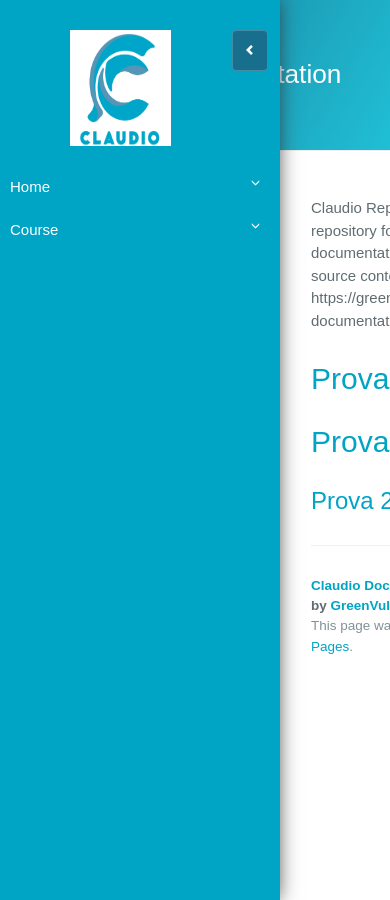
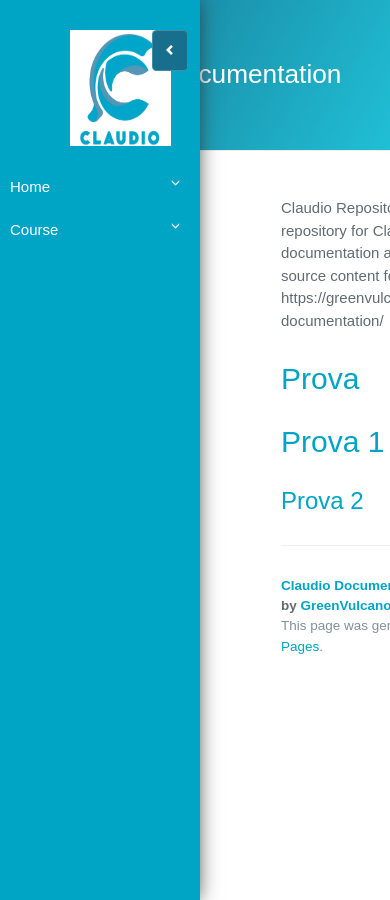
Before and after one commit to dianamw/Claudio-Beta, a Jekyll site: the page built from README.md, in a window 390 px wide. Built offline with Jekyll 4.4.1, drawn with Linux system fonts in a browser that asks for light colours; our own code applies the rules of GitHub Pages for plain Markdown files; the repository's description, which GitHub fills in, is left out.

Commit message:
Update style.scss

```diff
--- a/assets/css/style.scss
+++ b/assets/css/style.scss
@@ -197,6 +197,7 @@ ul ul a {
 @media (max-width: 768px) {
     #sidebar {
         margin-left: 0px;
+	width: 200px;
     }
     #sidebar.active {
         margin-left: 0;
@@ -204,7 +205,8 @@ ul ul a {
     #sidebarCollapse span {
         display: none;
     }
-    .main-content {
+    /**.main-content {
 	margin-left: 30px;
-	}
+	}*/
+
 }
```
